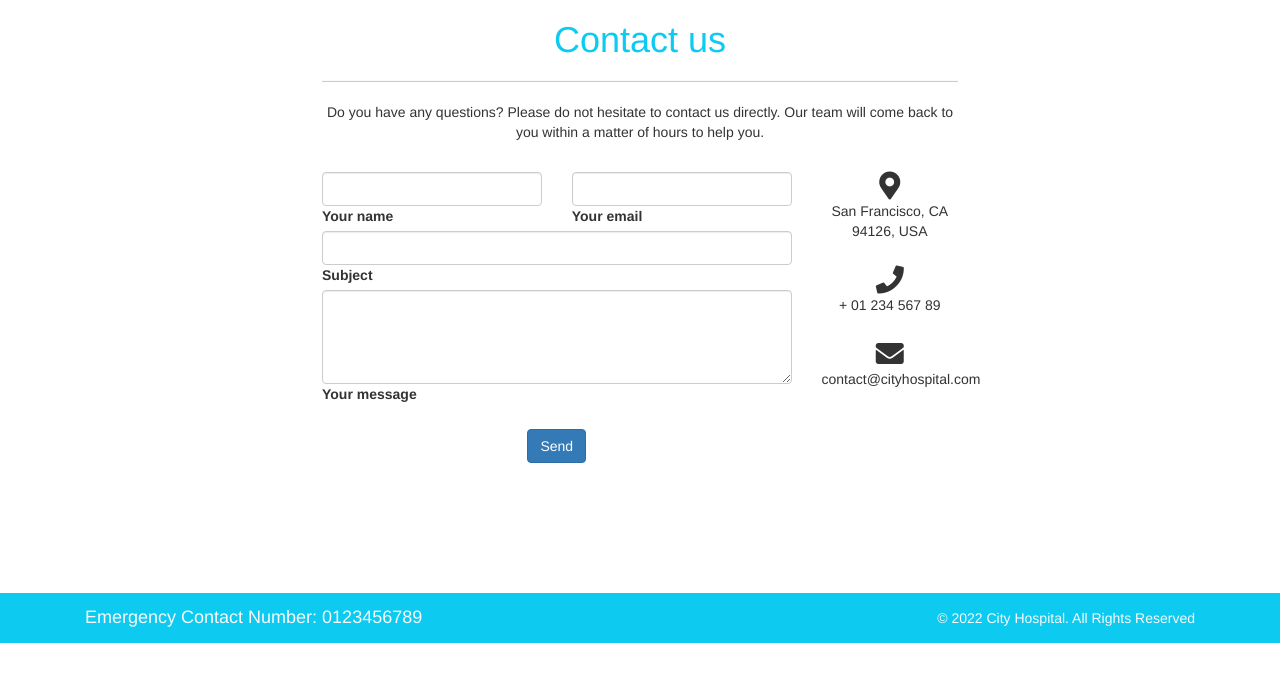
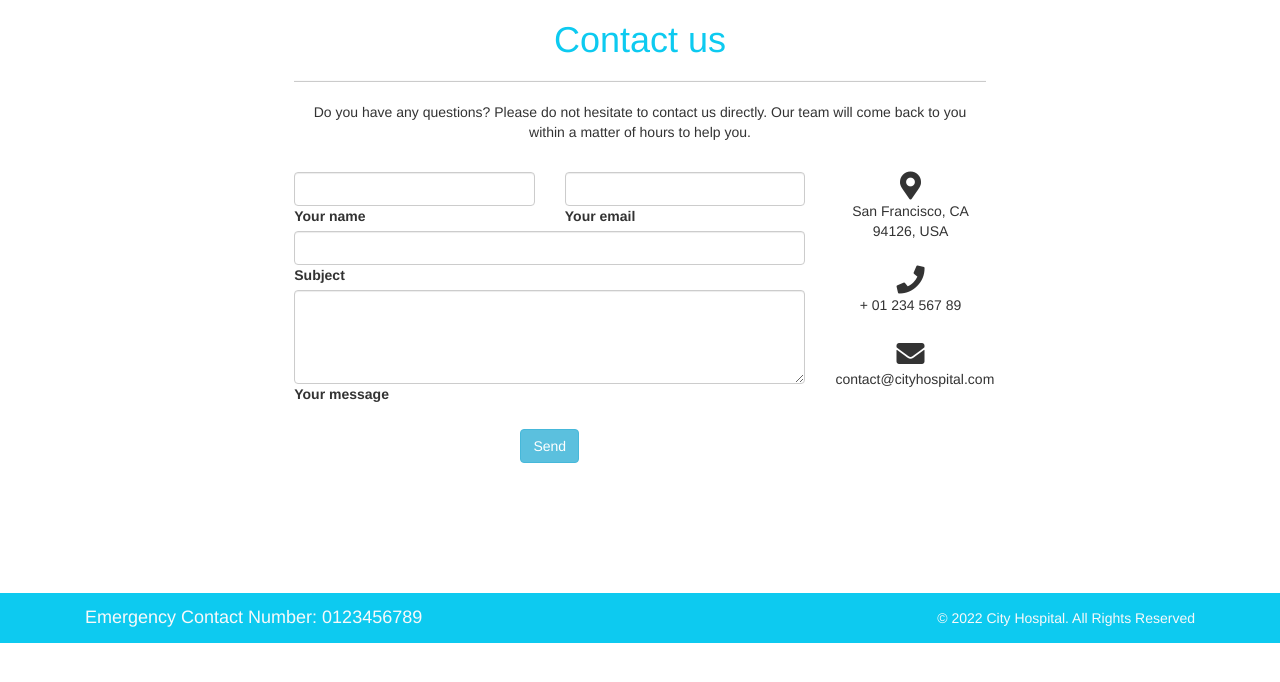
Before and after one commit to Rizwanizzy/Hostpital-booking-management, a Django app: page /contact/ in a window 1280 px wide. Shown: the part 77-759 px from the top of the page. Run offline with Django 4.2, Linux system fonts and the light colour scheme; some libraries are stand-ins or nearby versions.

Commit message:
made some modifications

```diff
--- a/tutorail/templates/booking.html
+++ b/tutorail/templates/booking.html
@@ -13,7 +13,7 @@
             {% csrf_token %}
             {{form|crispy}}
             <br>
-            <button class="btn btn-primary mb-4" type="submit" onclick="alert('Booking Confirmed')">Submit</button>
+            <button class="btn btn-info mb-4" type="submit" onclick="alert('Booking Confirmed')">Submit</button>
             <br>
         </form>
     </div>
--- a/tutorail/templates/contact.html
+++ b/tutorail/templates/contact.html
@@ -7,7 +7,7 @@
 {% block body %}
 <section class="container" style="margin-bottom:13rem">
 
-    <div class="container-fluid" style="width:60%">
+    <div class="container-fluid" style="width:65%">
     <!--Section heading-->
     <h1 class="h1-responsive text-info font-weight-bold text-center ">Contact us</h1>
     <!--Section description-->
@@ -74,7 +74,7 @@
             </form>
             <br>
             <div class="text-center text-md-left">
-                <a class="btn btn-primary" onclick="document.getElementById('contact-form').submit();">Send</a>
+                <a class="btn btn-info" onclick="document.getElementById('contact-form').submit();">Send</a>
             </div>
             <div class="status"></div>
         </div>
--- a/tutorail/templates/department.html
+++ b/tutorail/templates/department.html
@@ -8,7 +8,7 @@
     <h1 class="text-center text-info">Department page</h1>
     <hr>
     {% for d in dept %}
-    <div class="text-center text-white p-3 my-5 w-50 mx-auto" style="background-color:#5ba68e">
+    <div class="container text-center text-white p-3 my-5 mx-auto" style="width:65%;background-color:#5ba68e">
         <h2>{{d.dept_name}}</h2>
         <p>{{d.dept_description}}</p>
     </div>
--- a/tutorail/templates/doctor.html
+++ b/tutorail/templates/doctor.html
@@ -7,7 +7,7 @@
 {% block body %}
     <h1 class="text-center text-info">Doctors </h1>
     <hr>
-    <div class="container text-center" style="margin-bottom:18rem">
+    <div class="container text-center" style="margin-bottom:6rem">
     {% for d in doctors %}
         <div class="card mx-3 my-5" style="width: 18rem;display:inline-block;">
             <img class="card-img-top" src="{{d.doc_image.url}}" alt="Card image cap">
```
